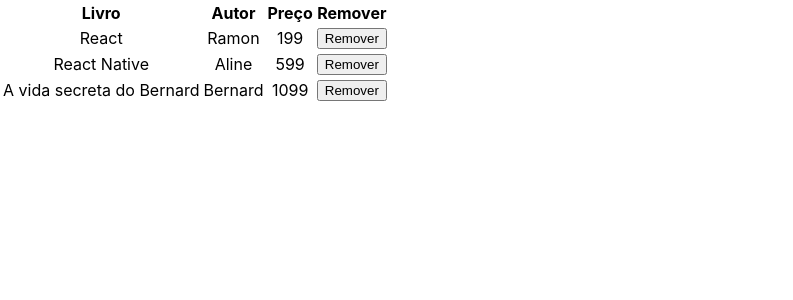
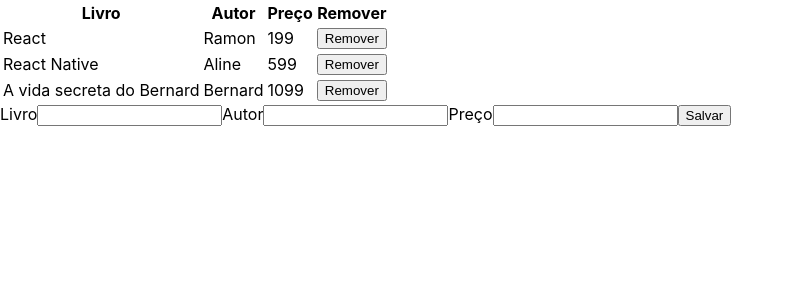
Before and after one commit to nomar113/react-curso-alura, a React (Create React App) app: page / in a window 1280 px wide. Shown: the top 300 px of the page, without its empty margins (0-793 px from the left). Built offline with nearby package versions, Linux system fonts and the light colour scheme.

Commit message:
Criando componente de formulário/cadastro novos livros

```diff
--- a/src/App.js
+++ b/src/App.js
@@ -1,7 +1,8 @@
-import React, { Component } from 'react';
+import React, { Component, Fragment } from 'react';
 import './App.css';
 
 import Tabela from './Tabela'
+import Formulario from './Formulario'
 
 class App extends Component {
   state = {
@@ -40,9 +41,10 @@
 
   render () {
     return (
-      <div className="App">
+      <Fragment>
         <Tabela books={this.state.books} removeBook={this.removeBook} />
-      </div>
+        <Formulario />
+      </Fragment>
     );
   }
 
--- /dev/null
+++ b/src/Formulario.js
@@ -0,0 +1,49 @@
+import React, { Component } from 'react';
+
+class Formulario extends Component {
+
+    constructor(props) {
+        super(props);
+
+        this.initialState = {
+            name: '',
+            author: '',
+            price: ''
+        }
+
+        this.state = this.initialState;
+    }
+
+    render () {
+
+        const { name, author, price } = this.state;
+
+        return (
+            <form>
+                <label htmlFor="name">Livro</label>
+                <input
+                    id="name"
+                    type="text"
+                    name="name"
+                    value={name}
+                />
+                <label htmlFor="author">Autor</label>
+                <input
+                    id="author"
+                    type="text"
+                    name="author"
+                    value={author}
+                />
+                <label htmlFor="price">Preço</label>
+                <input
+                    id="price"
+                    type="text"
+                    name="price"
+                    value={price}
+                />
+                <button type="button">Salvar</button>
+            </form>
+        );
+    }
+}
+export default Formulario;
```
